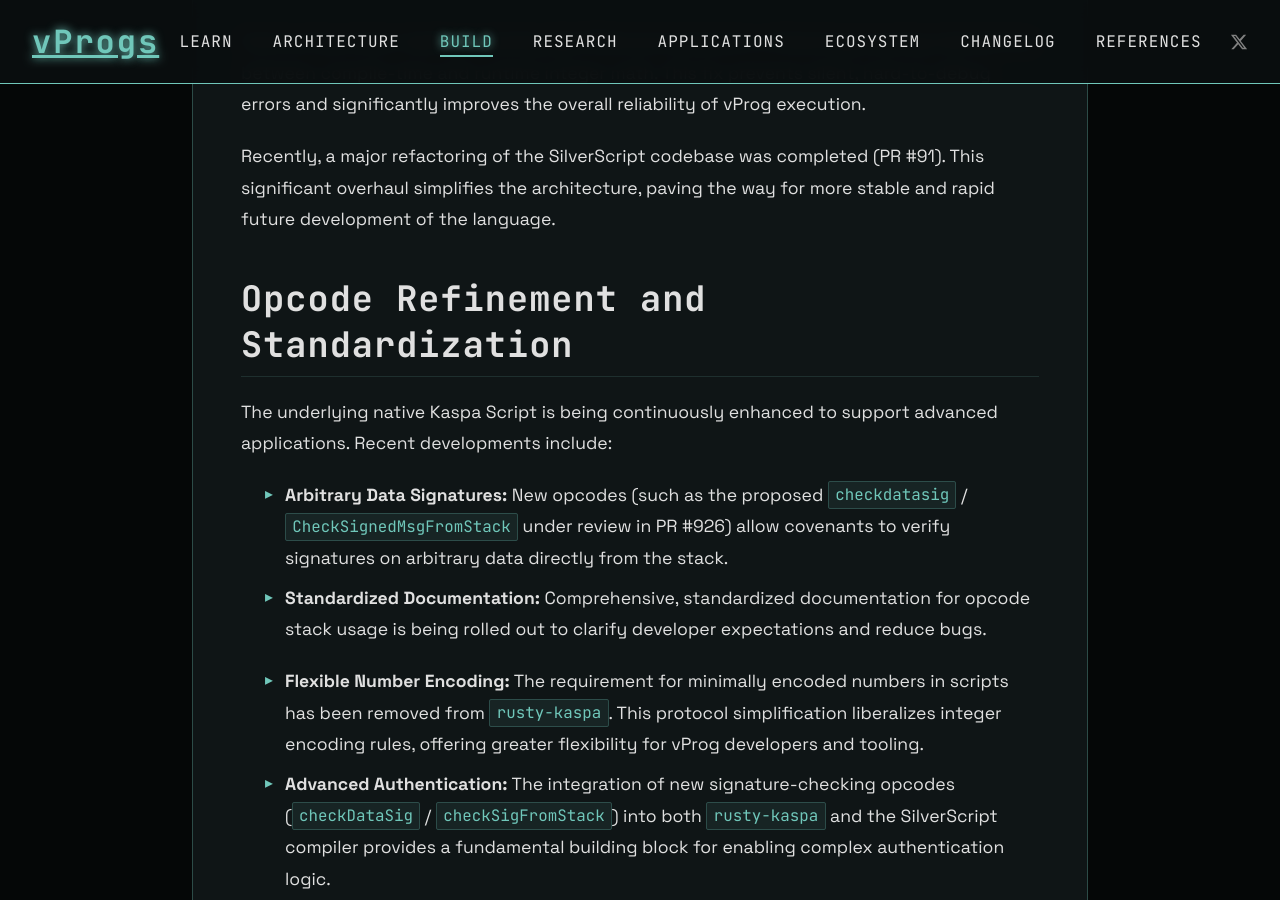
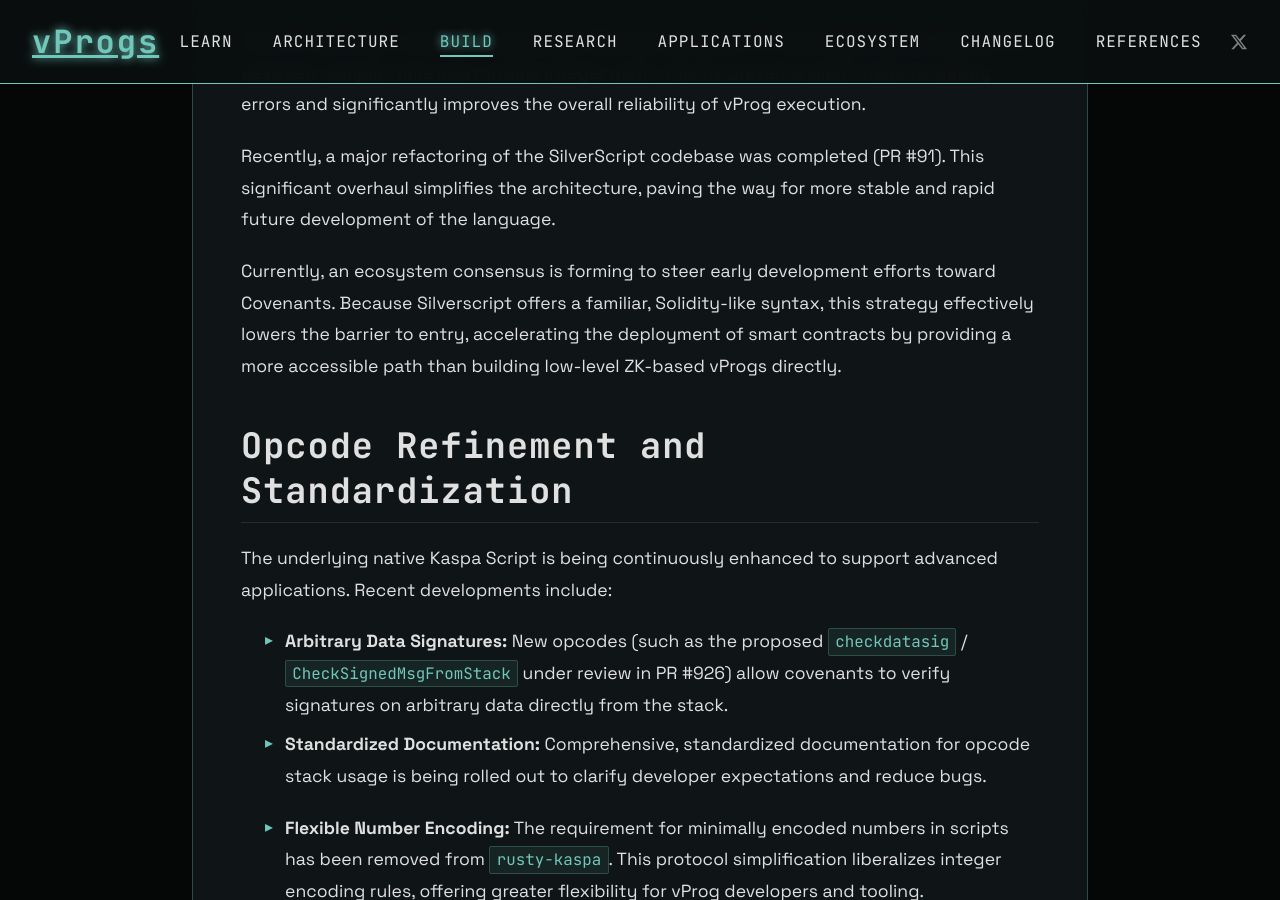
Before and after one commit to creative-inference/vprogs.xyz, a Jekyll site: the page built from build/developer-tools-overview.md, in a window 1280 px wide and 900 px high, scrolled down 777 px. Built offline with Jekyll 4.4.1, drawn with Linux system fonts in a browser that asks for light colours.

Commit message:
Highlight strategic developer focus on Covenants and Silverscript [auto]

```diff
--- a/build/developer-tools-overview.md
+++ b/build/developer-tools-overview.md
@@ -22,6 +22,10 @@
 
 Recently, a major refactoring of the SilverScript codebase was completed (PR #91). This significant overhaul simplifies the architecture, paving the way for more stable and rapid future development of the language.
 
+
+
+Currently, an ecosystem consensus is forming to steer early development efforts toward Covenants. Because Silverscript offers a familiar, Solidity-like syntax, this strategy effectively lowers the barrier to entry, accelerating the deployment of smart contracts by providing a more accessible path than building low-level ZK-based vProgs directly.
+
 ## Opcode Refinement and Standardization
 
 The underlying native Kaspa Script is being continuously enhanced to support advanced applications. Recent developments include:
```
